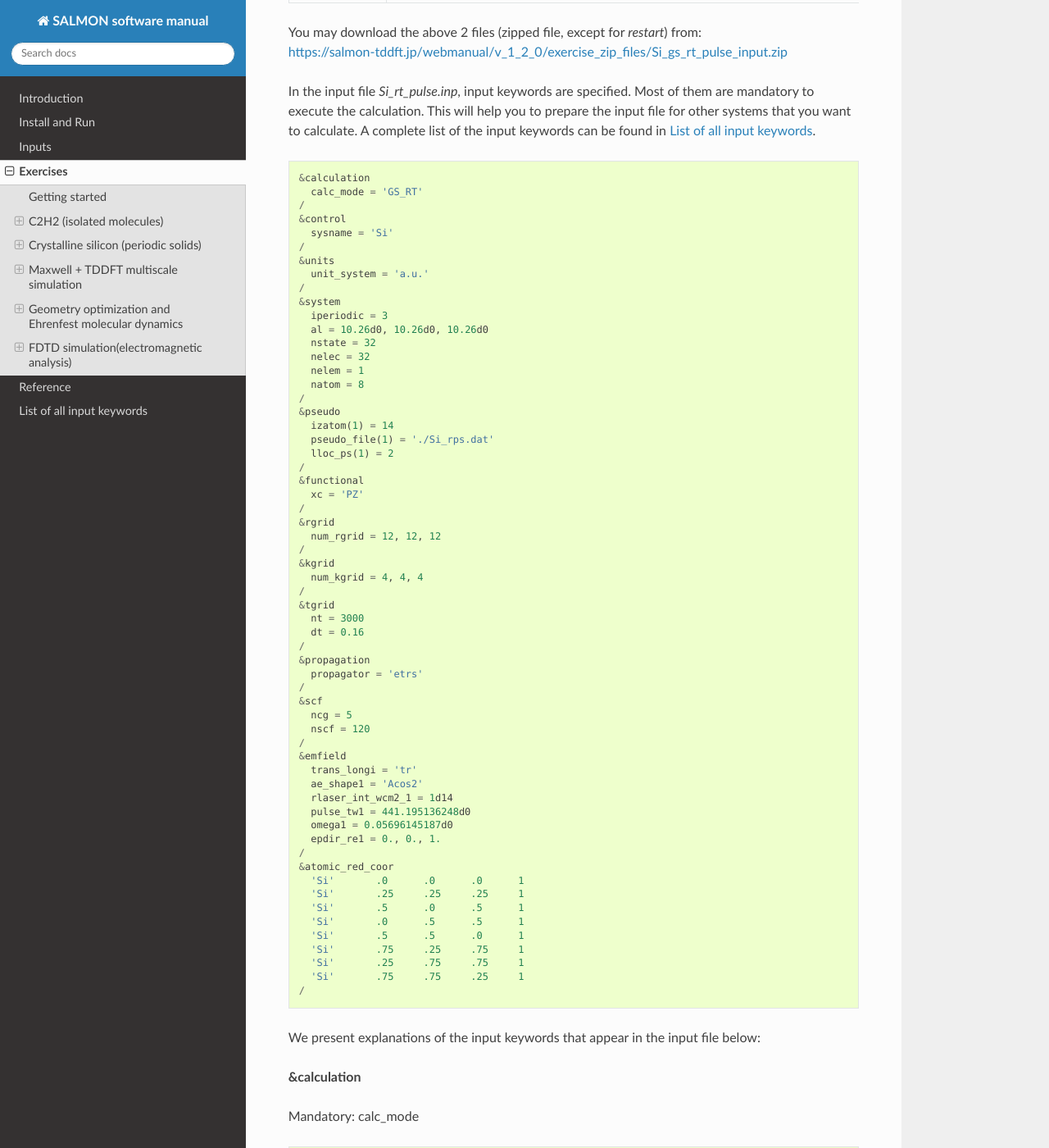
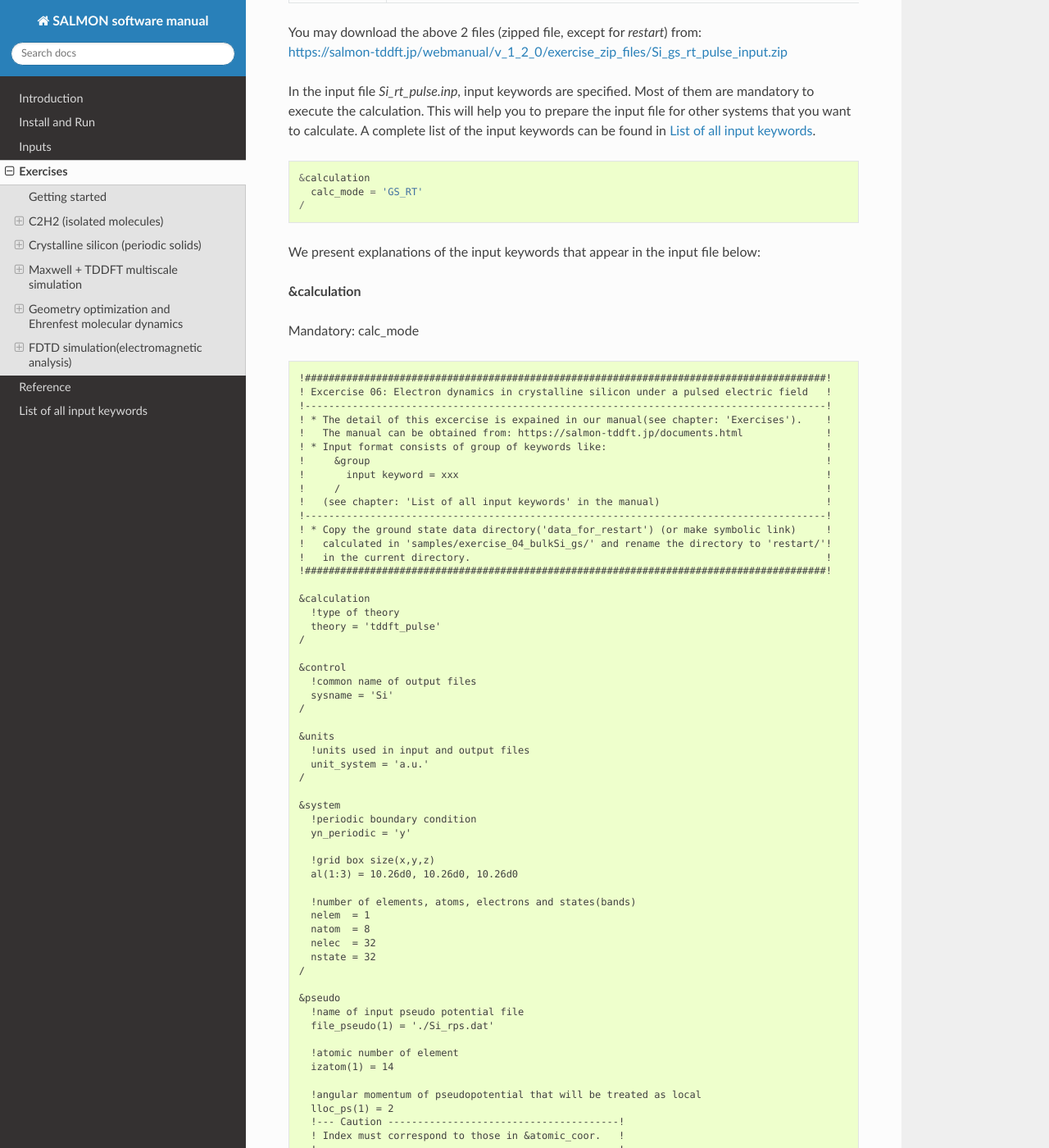
Before and after one commit to SALMON-TDDFT/SALMON-DOCS, a Sphinx documentation site: the page built from source/exercises.rst, in a window 1280 px wide and 1400 px high, scrolled down 39232 px. Shown: the whole window at 82% size. Built offline with Sphinx 7.4.7 and the Read the Docs theme 2.0.0, drawn with Linux system fonts in a browser that asks for light colours; formulas are drawn with MathJax 3; some of the changed text lies outside the part shown.

Commit message:
Update exercises.rst

```diff
--- a/source/exercises.rst
+++ b/source/exercises.rst
@@ -2233,54 +2233,124 @@
    &calculation
      calc_mode = 'GS_RT'
    /
+
+
+We present explanations of the input keywords that appear in the input file below:
+
+**&calculation**
+
+Mandatory: calc_mode
+
+::
+
+   !########################################################################################!
+   ! Excercise 06: Electron dynamics in crystalline silicon under a pulsed electric field   !
+   !----------------------------------------------------------------------------------------!
+   ! * The detail of this excercise is expained in our manual(see chapter: 'Exercises').    !
+   !   The manual can be obtained from: https://salmon-tddft.jp/documents.html              !
+   ! * Input format consists of group of keywords like:                                     !
+   !     &group                                                                             !
+   !       input keyword = xxx                                                              !
+   !     /                                                                                  !
+   !   (see chapter: 'List of all input keywords' in the manual)                            !
+   !----------------------------------------------------------------------------------------!
+   ! * Copy the ground state data directory('data_for_restart') (or make symbolic link)     !
+   !   calculated in 'samples/exercise_04_bulkSi_gs/' and rename the directory to 'restart/'!
+   !   in the current directory.                                                            !
+   !########################################################################################!
+
+   &calculation
+     !type of theory
+     theory = 'tddft_pulse'
+   /
+
    &control
+     !common name of output files
      sysname = 'Si'
    /
+
    &units
+     !units used in input and output files
      unit_system = 'a.u.'
    /
+
    &system
-     iperiodic = 3
-     al = 10.26d0, 10.26d0, 10.26d0
+     !periodic boundary condition
+     yn_periodic = 'y'
+
+     !grid box size(x,y,z)
+     al(1:3) = 10.26d0, 10.26d0, 10.26d0
+
+     !number of elements, atoms, electrons and states(bands)
+     nelem  = 1
+     natom  = 8
+     nelec  = 32
      nstate = 32
-     nelec = 32
-     nelem = 1
-     natom = 8
-   /
+   /
+
    &pseudo
+     !name of input pseudo potential file
+     file_pseudo(1) = './Si_rps.dat'
+
+     !atomic number of element
      izatom(1) = 14
-     pseudo_file(1) = './Si_rps.dat'
+
+     !angular momentum of pseudopotential that will be treated as local
      lloc_ps(1) = 2
-   /
+     !--- Caution ---------------------------------------!
+     ! Index must correspond to those in &atomic_coor.   !
+     !---------------------------------------------------!
+   /
+
    &functional
+     !functional('PZ' is Perdew-Zunger LDA: Phys. Rev. B 23, 5048 (1981).)
      xc = 'PZ'
    /
+
    &rgrid
-     num_rgrid = 12, 12, 12
-   /
+     !number of spatial grids(x,y,z)
+     num_rgrid(1:3) = 12, 12, 12
+   /
+
    &kgrid
-     num_kgrid = 4, 4, 4
-   /
+     !number of k-points(x,y,z)
+     num_kgrid(1:3) = 4, 4, 4
+   /
+
    &tgrid
+     !time step size and number of time grids(steps)
+     dt = 0.16d0
      nt = 3000
-     dt = 0.16
-   /
+   /
+
+   &emfield
+     !envelope shape of the incident pulse('Ecos2': cos^2 type envelope for scalar potential)
+     ae_shape1 = 'Acos2'
+
+     !peak intensity(W/cm^2) of the incident pulse
+     I_wcm2_1 = 5.0d11
+
+     !duration of the incident pulse
+     tw1 = 441.195136248d0
+
+     !mean photon energy(average frequency multiplied by the Planck constant) of the incident pulse
+     omega1 = 0.05696145187d0
+
+     !polarization unit vector(real part) for the incident pulse(x,y,z)
+     epdir_re1(1:3) = 0.0d0, 0.0d0, 1.0d0
+     !--- Caution ---------------------------------------------------------!
+     ! Defenition of the incident pulse is wrriten in:                     !
+     ! https://www.sciencedirect.com/science/article/pii/S0010465518303412 !
+     !---------------------------------------------------------------------!
+   /
+
    &propagation
+     !propagator('etrs': time-reversal symmetry propagator)
      propagator = 'etrs'
    /
-   &scf
-     ncg = 5
-     nscf = 120
-   /
-   &emfield
-     trans_longi = 'tr'
-     ae_shape1 = 'Acos2'
-     rlaser_int_wcm2_1 = 1d14
-     pulse_tw1 = 441.195136248d0
-     omega1 = 0.05696145187d0
-     epdir_re1 = 0., 0., 1.
-   /
+
    &atomic_red_coor
+     !cartesian atomic reduced coodinates
      'Si'	.0	.0	.0	1
      'Si'	.25	.25	.25	1
      'Si'	.5	.0	.5	1
@@ -2289,26 +2359,26 @@
      'Si'	.75	.25	.75	1
      'Si'	.25	.75	.75	1
      'Si'	.75	.75	.25	1
-   /
-
+     !--- Format ---------------------------------------------------!
+     ! 'symbol' x y z index(correspond to that of pseudo potential) !
+     !--------------------------------------------------------------!
+   /
 
 We present explanations of the input keywords that appear in the input file below:
 
 **&calculation**
 
-Mandatory: calc_mode
+Mandatory: theory
 
 ::
 
    &calculation
-     calc_mode = 'GS_RT'
-   /
-
-This indicates that the ground state (GS) and the real time (RT)
-calculations are carried out sequentially in the present job.
-See :any:`&calculation in Inputs <&calculation>` for detail.
-
-
+     !type of theory
+     theory = 'tddft_response'
+   /
+
+This indicates that the real time (RT) calculation to obtain response function
+is carried out in the present job. See :any:`&calculation in Inputs <&calculation>` for detail.
 
 **&control**
 
@@ -2317,68 +2387,85 @@
 ::
 
    &control
+     !common name of output files
      sysname = 'Si'
    /
 
-'Si' defined by ``sysname = 'C2H2'`` will be used in the filenames of
-output files.
+'Si' defined by ``sysname = 'Si'`` will be used in the filenames of output files.
+
+**&units**
+
+Mandatory: none
+
+::
+
+   &units
+     !units used in input and output files
+     unit_system = 'a.u.'
+   /
+
+This input keyword specifies the unit system to be used in the input and output files.
+If you do not specify it, atomic unit will be used.
+See :any:`&units in Inputs <&units>` for detail.
 
 **&system**
 
-Mandatory: periodic, al, state, nelem, natom
+Mandatory: yn_periodic, al, state, nelem, nelem, natom, nelec, nstate
 
 ::
 
    &system
-     iperiodic = 3
-     al = 10.26d0,10.26d0,10.26d0
+     !periodic boundary condition
+     yn_periodic = 'y'
+
+     !grid box size(x,y,z)
+     al(1:3) = 10.26d0, 10.26d0, 10.26d0
+
+     !number of elements, atoms, electrons and states(bands)
+     nelem  = 1
+     natom  = 8
+     nelec  = 32
      nstate = 32
-     nelec = 32
-     nelem = 1
-     natom = 8
-   /
-
-``iperiodic = 3`` indicates that three dimensional periodic boundary
-condition (bulk crystal) is assumed. ``al = 10.26d0, 10.26d0, 10.26d0``
-specifies the lattice constans of the unit cell. ``nstate = 32``
-indicates the number of Kohn-Sham orbitals to be solved. ``nelec = 32``
-indicate the number of valence electrons in the system. ``nelem = 1``
-and ``natom = 8`` indicate the number of elements and the number of
-atoms in the system, respectively.
-See :any:`&system Inputs <&system>` for more information.
-
-
+   /
+
+These input keywords and their values should be the same as those used in the
+ground state calculation. See :any:`&system in Exercise-4 <exercise-4-&system>`.
 
 **&pseudo**
 
+Mandatory: file_pseudo, izatom
+
 ::
 
    &pseudo
-     izatom(1)=14
-     pseudo_file(1) = './Si_rps.dat'
-     lloc_ps(1)=2
-   /
-
-``izatom(1) = 14`` indicates the atomic number of the element #1.
-``pseudo_file(1) = 'Si_rps.dat'`` indicates the pseudopotential filename
-of element #1. ``lloc_ps(1) = 2`` indicate the angular momentum of the
-pseudopotential that will be treated as local.
+     !name of input pseudo potential file
+     file_pseudo(1) = './Si_rps.dat'
+
+     !atomic number of element
+     izatom(1) = 14
+
+     !angular momentum of pseudopotential that will be treated as local
+     lloc_ps(1) = 2
+     !--- Caution ---------------------------------------!
+     ! Index must correspond to those in &atomic_coor.   !
+     !---------------------------------------------------!
+   /
+
+These input keywords and their values should be the same as those used in the
+ground state calculation. See :any:`&pseudo in Exercise-4 <exercise-4-&pseudo>`.
 
 **&functional**
 
+Mandatory: xc
+
 ::
 
    &functional
+     !functional('PZ' is Perdew-Zunger LDA: Phys. Rev. B 23, 5048 (1981).)
      xc = 'PZ'
    /
 
-This indicates that the adiabatic local density approximation with the
-Perdew-Zunger functional is used. We note that meta-GGA functionals that
-reasonably reproduce the band gap of various insulators may also be used
-in the calculation of periodic systems.
-See :any:`&functional in Inputs <&functional>` for detail.
-
-
+This indicates that the local density approximation with the Perdew-Zunger functional is used.
 
 **&rgrid**
 
@@ -2387,70 +2474,120 @@
 ::
 
    &rgrid
-     num_rgrid = 12,12,12
-   /
-
-``num_rgrid=12,12,12`` specifies the number of the grids for each
-Cartesian direction.
+     !number of spatial grids(x,y,z)
+     num_rgrid(1:3) = 12, 12, 12
+   /
+
+``num_rgrid(1:3) = 12, 12, 12`` specifies the number of the grids for each Cartesian direction.
+This must be the same as that in the ground state calculation.
 See :any:`&rgrid in Inputs <&rgrid>` for more information.
 
-
-
 **&kgrid**
 
 Mandatory: none
 
+::
+
+   &kgrid
+     !number of k-points(x,y,z)
+     num_kgrid(1:3) = 4, 4, 4
+   /
+
 This input keyword provides grid spacing of k-space for periodic systems.
-
-::
-
-   &kgrid
-     num_kgrid = 4,4,4
-   /
+This must be the same as that in the ground state calculation.
 
 **&tgrid**
 
+Mandatory: dt, nt
+
 ::
 
    &tgrid
-    nt=3000
-    dt=0.16
-   /
-
-``dt=0.16`` specifies the time step of the time evolution calculation.
-``nt=3000`` specifies the number of time steps in the calculation.
+     !time step size and number of time grids(steps)
+     dt = 0.16d0
+     nt = 3000
+   /
+
+``dt = 0.16d0`` specifies the time step of the time evolution calculation.
+``nt = 3000`` specifies the number of time steps in the calculation.
+
+**&emfield**
+
+Mandatory:ae_shape1
+
+::
+
+   &emfield
+     !envelope shape of the incident pulse('impulse': impulsive field)
+     ae_shape1 = 'impulse'
+
+     !polarization unit vector(real part) for the incident pulse(x,y,z)
+     epdir_re1(1:3) = 0.00d0, 0.00d0, 1.00d0
+     !--- Caution ---------------------------------------------------------!
+     ! Defenition of the incident pulse is wrriten in:                     !
+     ! https://www.sciencedirect.com/science/article/pii/S0010465518303412 !
+     !---------------------------------------------------------------------!
+   /
+
+``as_shape1 = 'impulse'`` indicates that a weak impulsive field is applied to all electrons at *t=0*
+``epdir_re1(3)`` specify a unit vector that indicates the direction of the impulse.
+See :any:`&emfield in Inputs <&emfield>` for detail.
 
 **&propagation**
 
+Mandatory: none
+
 ::
 
    &propagation
-     propagator='etrs'
-   /
-
-``propagator = 'etrs'`` indicates the use of enforced time-reversal
-symmetry propagator.
+     !propagator('etrs': time-reversal symmetry propagator)
+     propagator = 'etrs'
+   /
+
+``propagator = 'etrs'`` indicates the use of enforced time-reversal symmetry propagator.
 See :any:`&propagation in Inputs <&propagation>` for more information.
 
-
-
-**&scf**
-
-Mandatory: nscf
-
-This input keywords specify parameters related to the self-consistent field
-calculation.
-
-::
-
-   &scf
-     ncg = 5
-     nscf = 120
-   /
-
-``ncg = 5`` is the number of conjugate-gradient iterations in solving
-the Kohn-Sham equation. Usually this value should be 4 or 5.
-``nscf = 120`` is the number of scf iterations.
+**&analysis**
+
+Mandatory: none
+
+::
+
+   &analysis
+     !energy grid size and number of energy grids for output files
+     de      = 1.0d-2
+     nenergy = 5000
+   /
+
+``de = 1.0d-2`` specifies the energy spacing in the time-frequency Fourier transformation.
+``nenergy = 5000`` specifies the number of energy steps, and
+
+**&atomic_red_coor**
+
+Mandatory: atomic_coor or atomic_red_coor (they may be provided as a
+separate file)
+
+::
+
+   &atomic_red_coor
+     !cartesian atomic reduced coodinates
+     'Si'	.0	.0	.0	1
+     'Si'	.25	.25	.25	1
+     'Si'	.5	.0	.5	1
+     'Si'	.0	.5	.5	1
+     'Si'	.5	.5	.0	1
+     'Si'	.75	.25	.75	1
+     'Si'	.25	.75	.75	1
+     'Si'	.75	.75	.25	1
+     !--- Format ---------------------------------------------------!
+     ! 'symbol' x y z index(correspond to that of pseudo potential) !
+     !--------------------------------------------------------------!
+   /
+
+Cartesian coordinates of atoms are specified in a reduced coordinate system.
+First column indicates the element,
+next three columns specify reduced Cartesian coordinates of the atoms,
+and the last column labels the element.
 
 **&emfield**
 
@@ -2487,33 +2624,6 @@
 the time evolution calculation, 'tr' indicating transverse.
 
 See :any:`&emfield in Inputs <&emfield>` for detail.
-
-
-
-**&atomic_red_coor**
-
-Mandatory: atomic_coor or atomic_red_coor (they may be provided as a
-separate file)
-
-::
-
-   &atomic_red_coor
-    'Si'    .0      .0      .0      1
-    'Si'    .25    .25    .25    1
-    'Si'    .5      .0      .5      1
-    'Si'    .0      .5      .5      1
-    'Si'    .5      .5      .0      1
-    'Si'    .75    .25   .75     1
-    'Si'    .25    .75   .75     1
-    'Si'    .75    .75   .25     1
-   /
-
-Cartesian coordinates of atoms are specified in a reduced coordinate
-system. First column indicates the element, next three columns specify
-reduced Cartesian coordinates of the atoms, and the last column labels
-the element.
-
-
 
 .. _output-files-4:
 
```
